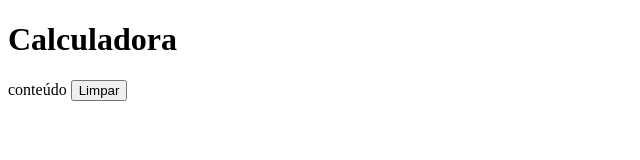
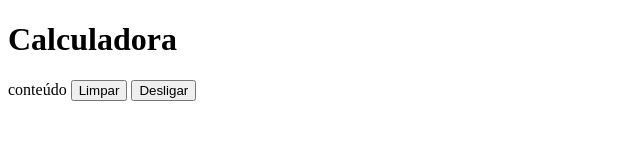
Before and after one commit to eduardo-da-silva/CalculadoraGit, a plain HTML site: page index.html in a window 1280 px wide. Shown: the whole page, without its empty margins (0-640 px from the left). Drawn offline with Linux system fonts and the light colour scheme.

Commit message:
Adiciona botão desligar

```diff
--- a/index.html
+++ b/index.html
@@ -15,6 +15,7 @@
     <body>
         conteúdo
         <button>Limpar</button>
+        <button>Desligar</button>
     </body>
 
 </body>
```
